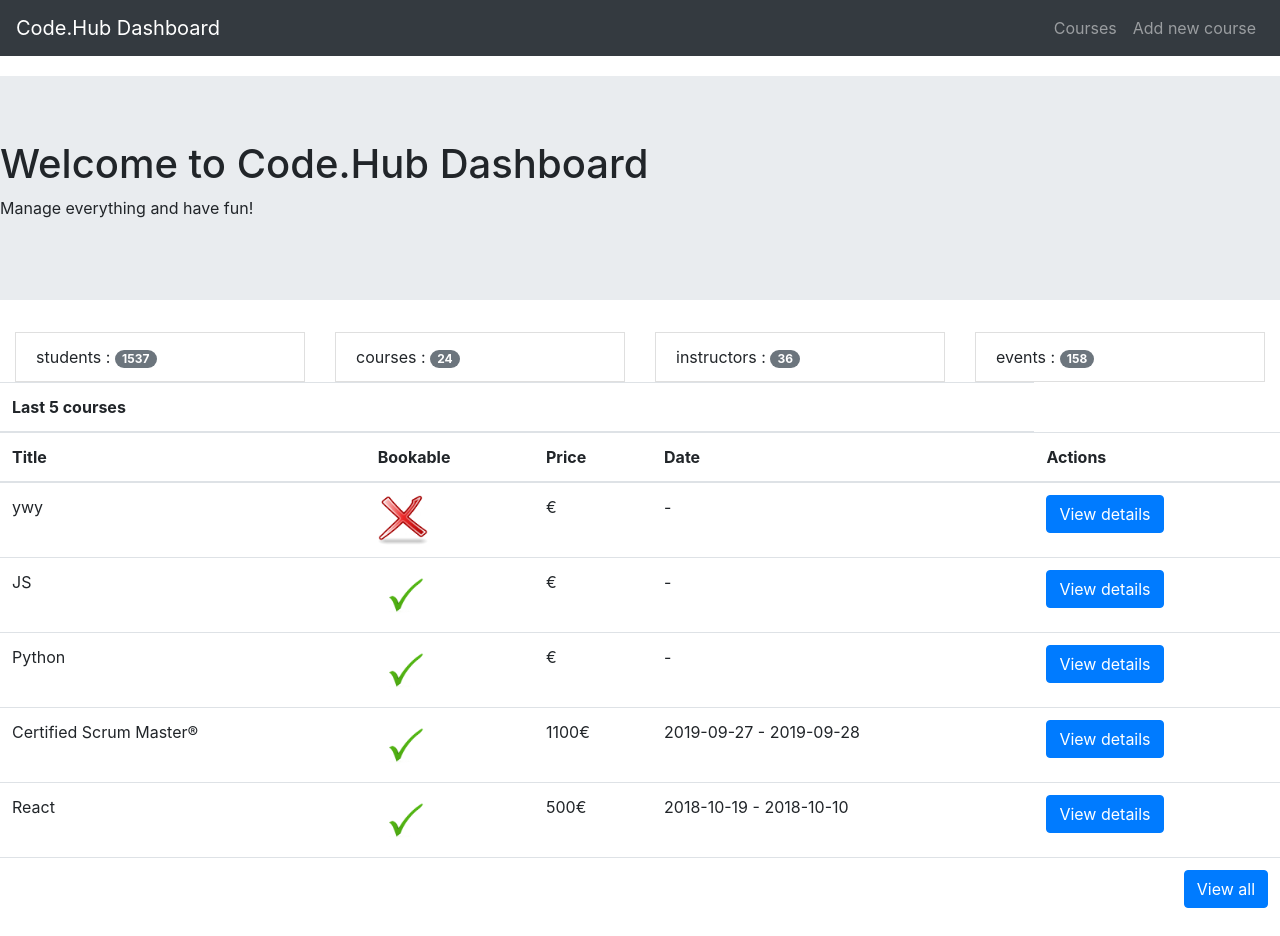
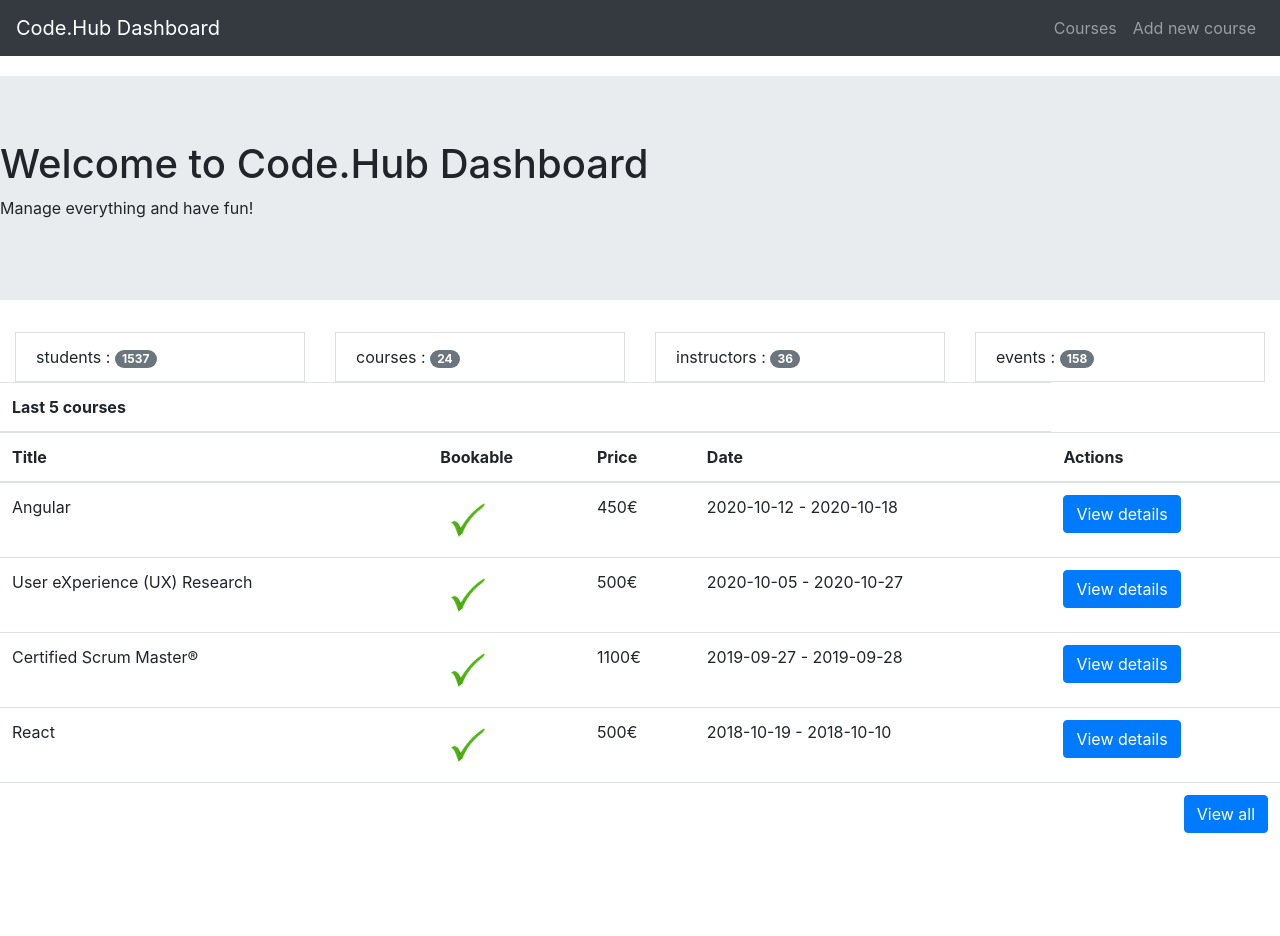
Before and after one commit to KonstantinosLaloudakis/PF-Regen-React, a React (Create React App) app: page / in a window 1280 px wide. After the commit the page ends 861 px from the top, so only its background shows below. Built offline with nearby package versions, Linux system fonts and the light colour scheme; data requests are answered from the project's data file.

Commit message:
Id
Fixed Id for Post Function

```diff
--- a/db.json
+++ b/db.json
@@ -42,6 +42,45 @@
       "description": "<p>This <strong>innovative Scrum class</strong> won’t be like any other you’ve heard of, with an unconventional focus on the deeply human foundations at work in teams building stuff together.</p><p>This two-day seminar is designed to give aspiring and beginning ScrumMasters and team members the foundations of Scrum and Agile practice. Chock full of exercises, the seminar creates lasting memories and learnings you can carry through into your team so you can avoid common Agile pitfalls. The seminar is designed and taught by <strong>Jim Coplien</strong>, <strong>author of Organizational Patterns and Lean/Agile Process and Architecture Coach</strong>.</p>"
     },
     {
+      "id": "02",
+      "title": "User eXperience (UX) Research",
+      "imagePath": "/ui-ux.png",
+      "price": {
+        "normal": 500,
+        "early_bird": 450
+      },
+      "dates": {
+        "start_date": "2020-10-05",
+        "end_date": "2020-10-27"
+      },
+      "duration": "4 Fridays and 4 Saturdays",
+      "open": true,
+      "instructors": [
+        "01",
+        "02"
+      ],
+      "description": "<p>Do you want to <strong>design products based on opinions or based on evidence</strong>?</p><p>In this course you will learn how <strong>UX research</strong> builds products that users really need, can and want to use!</p>"
+    },
+    {
+      "id": "03",
+      "title": "Angular",
+      "imagePath": "/angular.png",
+      "price": {
+        "normal": 450,
+        "early_bird": 400
+      },
+      "dates": {
+        "start_date": "2020-10-12",
+        "end_date": "2020-10-18"
+      },
+      "duration": "2 Wednesdays and 3 Saturdays",
+      "open": true,
+      "instructors": [
+        "02"
+      ],
+      "description": "<p>This code.learn program&nbsp;covers introductory and advanced <strong>Angular</strong> topics through extensive hands-on sessions and guidance from senior developers.</p>"
+    },
+    {
       "id": "04",
       "title": "React",
       "imagePath": "/react.png",
@@ -59,41 +98,6 @@
         "01"
       ],
       "description": "<p>This is a certified program by Athens Tech College, the first educational institution in Greece that specialises in computer science and ICT studies.</p><p>Participant’s registration (payment’s completion) implies full compliance and acceptance of Code.Learn Terms &amp; Conditions.</p>"
-    },
-    {
-      "title": "Python",
-      "price": [],
-      "dates": [],
-      "duration": "",
-      "open": true,
-      "instructors": [],
-      "description": "",
-      "imagePath": "",
-      "id": "DIM2mUo"
-    },
-    {
-      "title": "JS",
-      "price": [],
-      "dates": [],
-      "duration": "",
-      "open": true,
-      "instructors": [],
-      "description": "Smthn",
-      "imagePath": "",
-      "id": "LFLPe5y"
-    },
-    {
-      "title": "ywy",
-      "price": [],
-      "dates": [],
-      "duration": "",
-      "open": false,
-      "instructors": [
-        "01"
-      ],
-      "description": "",
-      "imagePath": "",
-      "id": "CwGFcLp"
     }
   ],
   "instructors": [
--- a/src/addCourse.js
+++ b/src/addCourse.js
@@ -15,6 +15,8 @@ export default class AddCourse extends React.Component {
         super(props);
         if( Object.keys(props).length === 0){
         this.state = {
+
+            id: '',
             title: '',
             price: [],
             dates: [],
@@ -22,8 +24,8 @@ export default class AddCourse extends React.Component {
             open: false,
             instructors: [],
             description: '',
-            imagePath: ''
-
+            imagePath: '',
+            books:[]
         };
         this.flag=false;
     }
@@ -45,6 +47,15 @@ export default class AddCourse extends React.Component {
         console.log(this.state);
 
     }
+
+    componentDidMount() {
+        fetch('http://localhost:3000/courses')
+        .then((response) => response.json())
+        .then(courses=> {
+            this.setState({ books: courses });
+        });
+    }
+
 
     myChangeHandler = (event) => {
         let nam = event.target.name;
@@ -97,11 +108,27 @@ export default class AddCourse extends React.Component {
 
     submit = e => {
         e.preventDefault();
+        console.log(this.state.books);
         if( !this.flag){
+        console.log(typeof this.state.books[0].id);
+        let ids=this.state.books.map(({id}) => Number(id));
+        console.log(Math.max(...ids));
+        this.state.id=Math.max(...ids)+1;
+        console.log(this.state.id);
+                fetch("http://localhost:3000/courses/", {
+            method: 'POST',
+            body: JSON.stringify({
+                id:this.state.id,
+                title:this.state.title,
+                price:this.state.price,
+                dates:this.state.dates,
+                duration:this.state.duration,
+                open:this.state.open,
+                instructors:this.state.instructors,
+                description:this.state.description,
+                imagePath:this.state.imagePath
 
-        fetch("http://localhost:3000/courses/", {
-            method: 'POST',
-            body: JSON.stringify(this.state),
+            }),
             headers: { 'Content-Type': 'application/json' },
         })
             .then(res => res.json())
```
Also changed, not shown: 1 other file (tests, documents, lock files or other folders).
